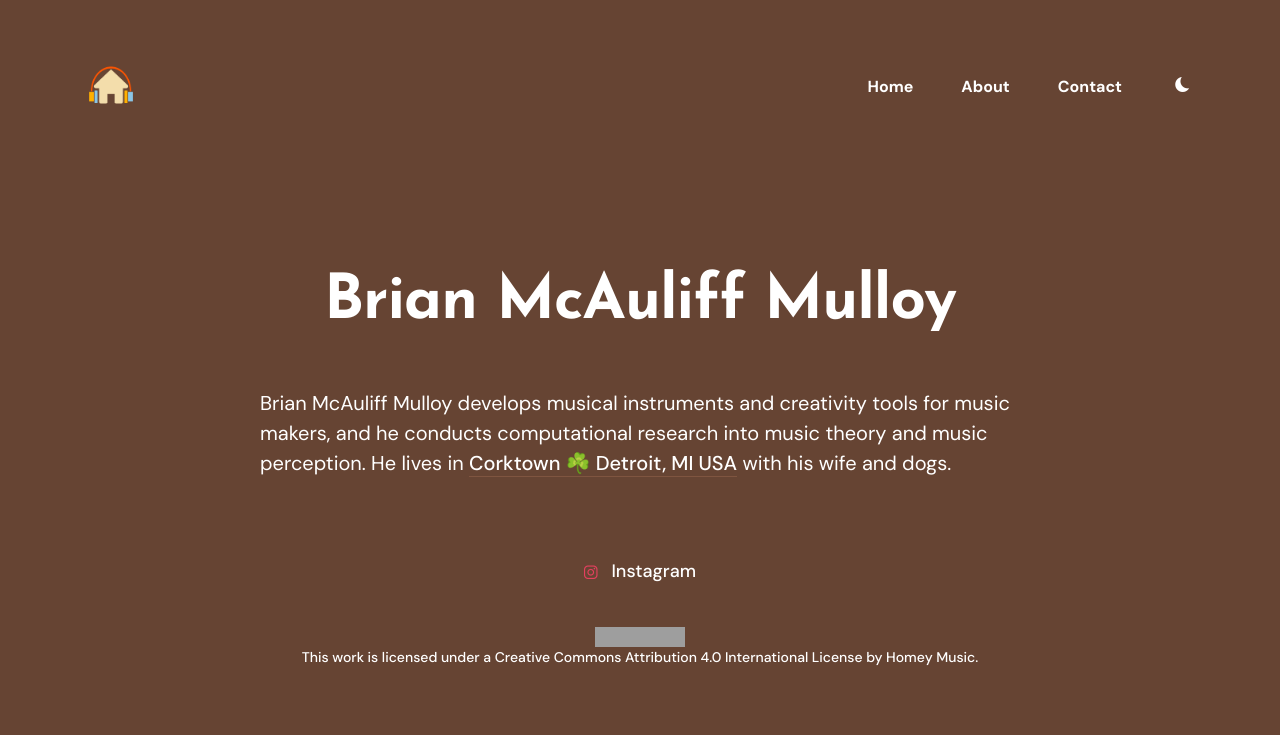
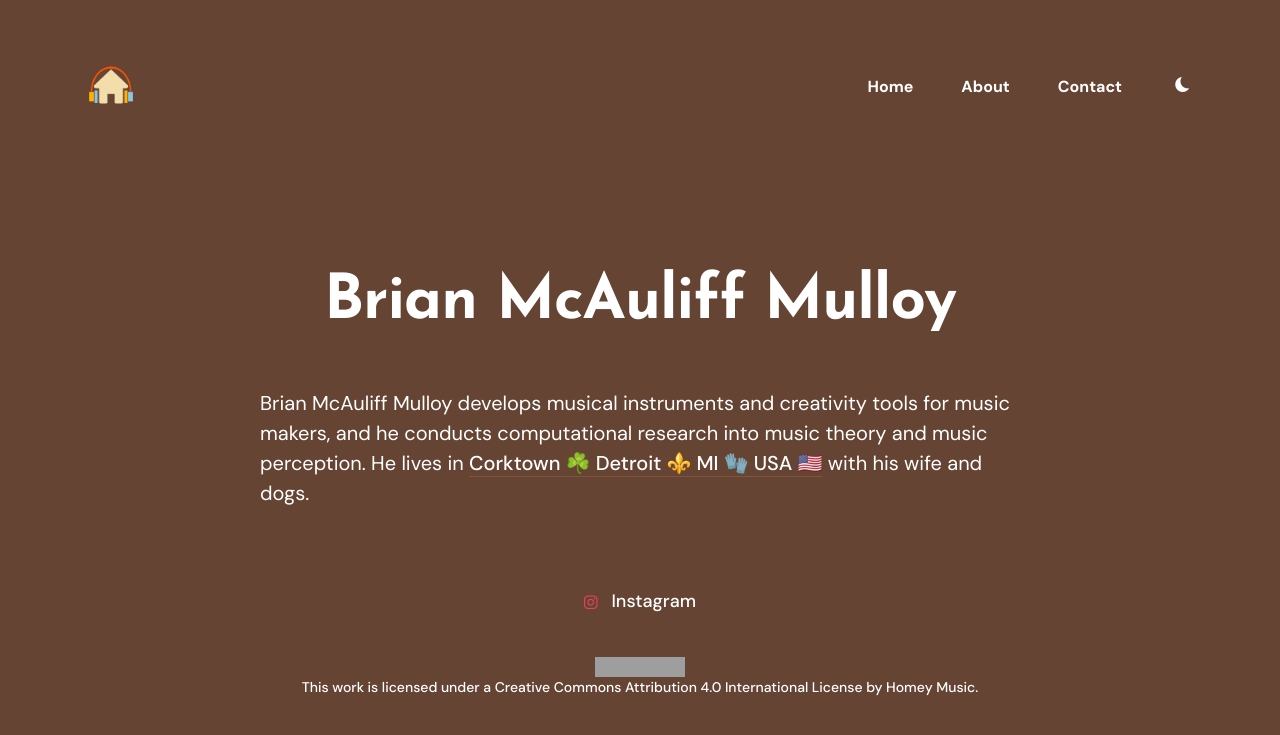
Before and after one commit to homeymusic/homeymusic.github.io, a Jekyll site: the page built from _pages/brian.md, in a window 1280 px wide. Shown: the top 735 px of the page. Built offline with Jekyll 4.4.1, drawn with Linux system fonts in a browser that asks for light colours; nearby versions of some CDN libraries; grey boxes are pictures that could not be loaded.

Commit message:
more emoji

```diff
--- a/_pages/brian.md
+++ b/_pages/brian.md
@@ -3,4 +3,4 @@ layout: page
 title: Brian McAuliff Mulloy
 permalink: /about/brian
 ---
-Brian McAuliff Mulloy develops musical instruments and creativity tools for music makers, and he conducts computational research into music theory and music perception. He lives in <a href="https://en.wikipedia.org/wiki/Corktown,_Detroit">Corktown ☘️ Detroit, MI USA</a> with his wife and dogs.
+Brian McAuliff Mulloy develops musical instruments and creativity tools for music makers, and he conducts computational research into music theory and music perception. He lives in <a href="https://en.wikipedia.org/wiki/Corktown,_Detroit">Corktown ☘️ Detroit ⚜️ MI 🧤 USA 🇺🇸</a> with his wife and dogs.
```
